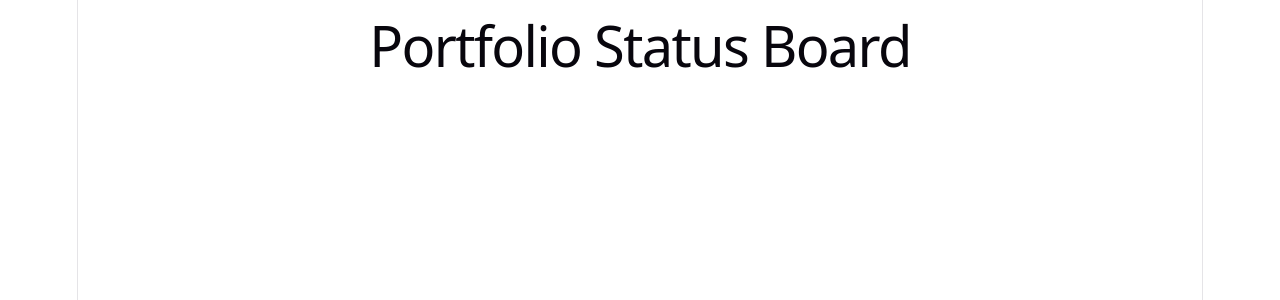
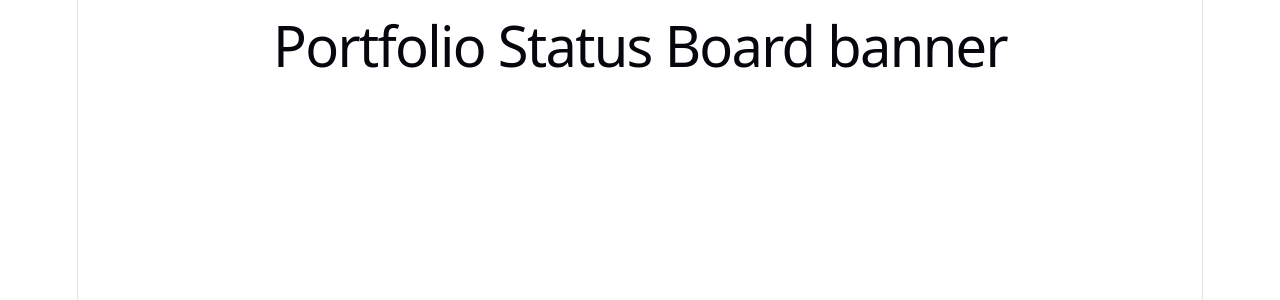
Before and after one commit to llefranc01/portfolio-pipeline, a React (Vite) app: page / in a window 1280 px wide. Shown: the top 300 px of the page. Built offline with nearby package versions, Linux system fonts and the light colour scheme.

Commit message:
Update App.jsx

```diff
--- a/src/App.jsx
+++ b/src/App.jsx
@@ -1,7 +1,7 @@
 function App() {
   return (
     <>
-      <h1>Portfolio Status Board</h1>
+      <h1>Portfolio Status Board banner</h1>
     </>
   )
 }
```
